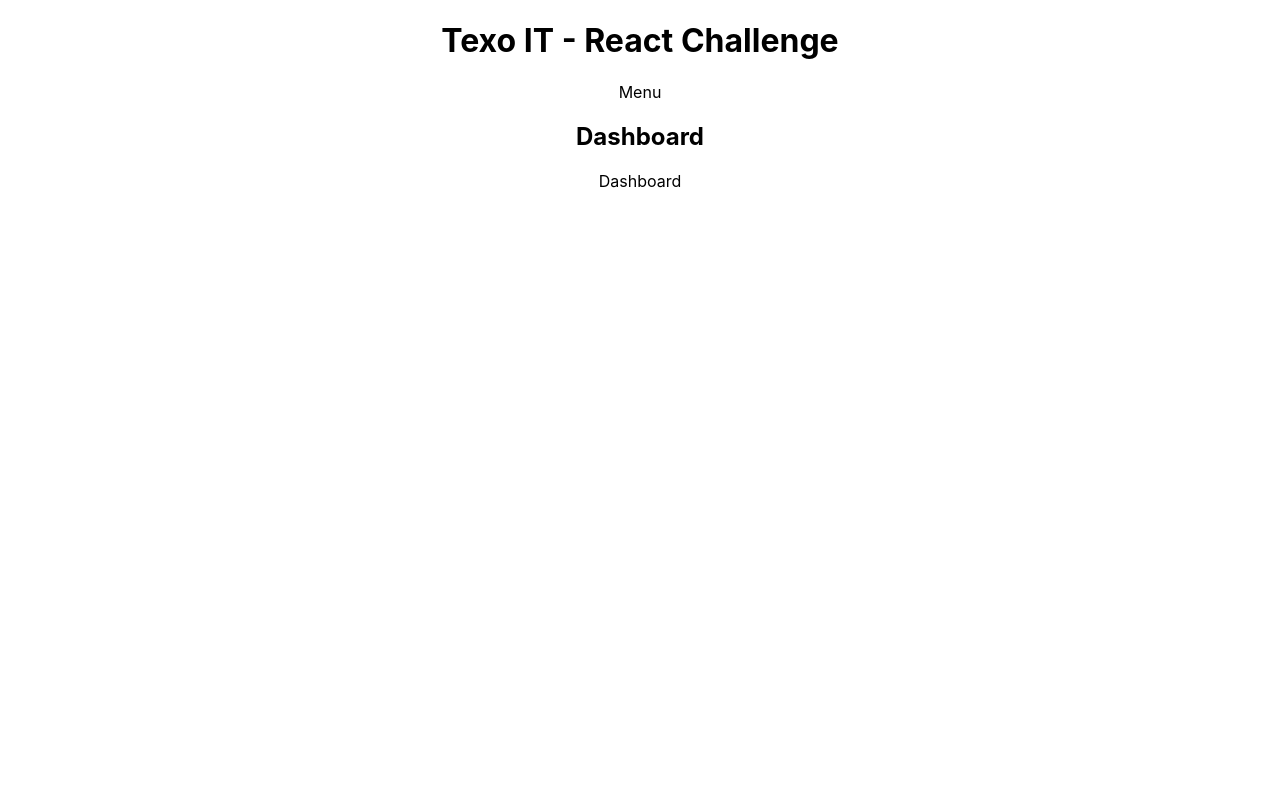
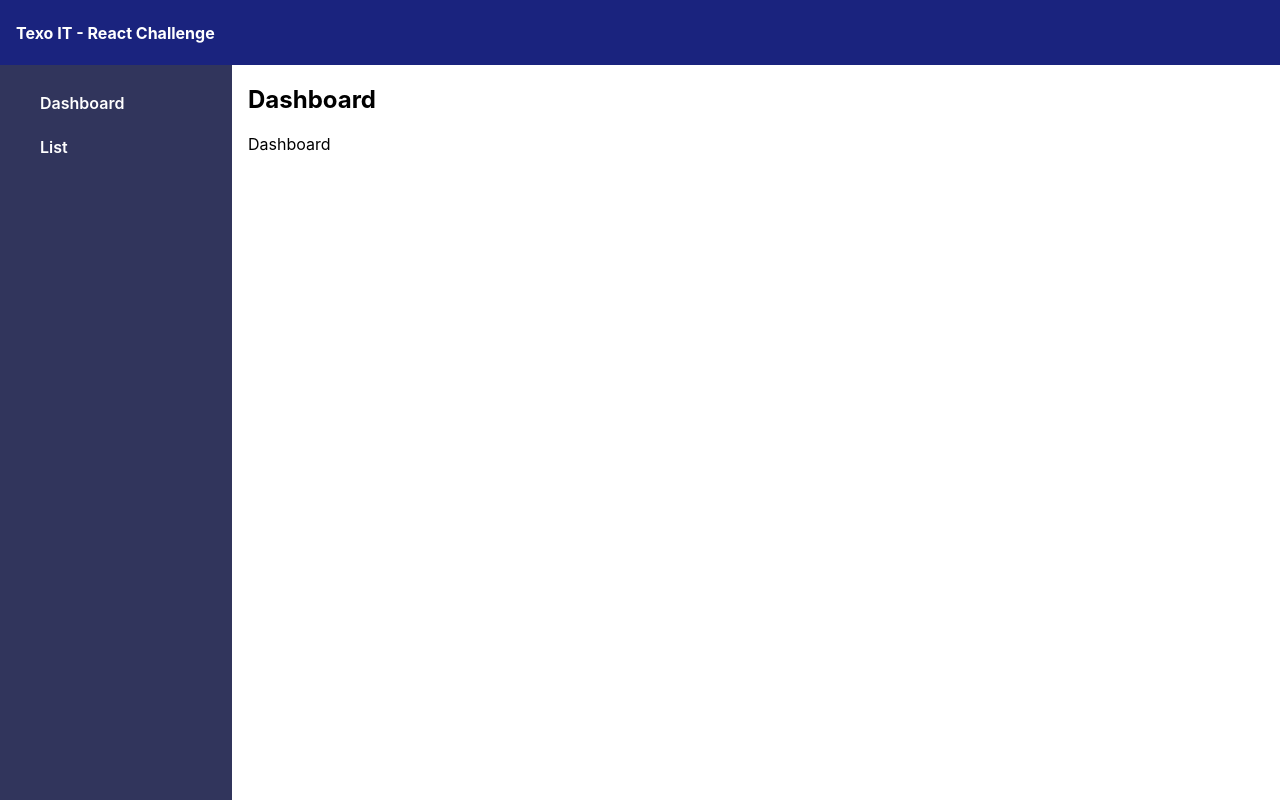
Before and after one commit to romaob/texo-it-react-challenge, a React (Create React App) app: page / in a window 1280 px wide. Built offline with nearby package versions, Linux system fonts and the light colour scheme.

Commit message:
Implementing the PageWrapper style and the Button component

```diff
--- a/src/App.css
+++ b/src/App.css
@@ -1,38 +1,8 @@
+/* Importing /styles */
+@import 'styles/palette.css';
+@import 'styles/pagewrapper.css';
+@import 'styles/button.css';
+
 .App {
   text-align: center;
 }
-
-.App-logo {
-  height: 40vmin;
-  pointer-events: none;
-}
-
-@media (prefers-reduced-motion: no-preference) {
-  .App-logo {
-    animation: App-logo-spin infinite 20s linear;
-  }
-}
-
-.App-header {
-  background-color: #282c34;
-  min-height: 100vh;
-  display: flex;
-  flex-direction: column;
-  align-items: center;
-  justify-content: center;
-  font-size: calc(10px + 2vmin);
-  color: white;
-}
-
-.App-link {
-  color: #61dafb;
-}
-
-@keyframes App-logo-spin {
-  from {
-    transform: rotate(0deg);
-  }
-  to {
-    transform: rotate(360deg);
-  }
-}
--- /dev/null
+++ b/src/components/Button.tsx
@@ -0,0 +1,26 @@
+import React from 'react'
+
+export interface ButtonProps {
+    text?: string;
+    type?: 'default' | 'text';
+    link?: string;
+    contrast?: boolean;
+    onClick?: () => void;
+    children?: React.ReactNode;
+}
+
+export default function Button({
+    text,
+    type,
+    link,
+    contrast,
+    onClick,
+    children
+} : ButtonProps): JSX.Element {
+  return (
+    <a className={`button ${type === 'text' ? 'button-text' : ''} ${contrast ? 'button-text-contrast' : ''}`} data-testid='button' onClick={onClick} href={link}>
+        {text && <span>{text}</span>}
+        {children}
+    </a>
+  )
+}
--- a/src/components/PageWrapper.tsx
+++ b/src/components/PageWrapper.tsx
@@ -1,5 +1,7 @@
 import React from 'react'
 import { strings } from '../values/strings';
+import { ROUTES } from '../values/routes';
+import Button from './Button';
 
 export interface PageWrapperProps {
     title?: string;
@@ -17,7 +19,9 @@
       </div>
       <div className='page-wrapper-body'>
         <div className='page-wrapper-menu' data-testid='page-wrapper-menu'>
-            Menu
+            {Object.values(ROUTES).map((route) => (
+                <Button key={route.path} text={route.name} type='text' contrast link={route.path} />
+            ))}
         </div>
         <div className='page-wrapper-content'>
             <h2>{title}</h2>
--- /dev/null
+++ b/src/styles/button.css
@@ -0,0 +1,19 @@
+.button {
+    background-color: var(--primary);
+    border: none;
+    border-radius: 0.5rem;
+    color: var(--color-white);
+    cursor: pointer;
+    font-size: 1rem;
+    font-weight: 600;
+    padding: 0.75rem 1.5rem;
+    transition: background-color 0.2s ease-in-out;
+    text-decoration: none;
+}
+.button-text {
+    background-color: transparent;
+    color: var(--primary)
+}
+.button-text-contrast {
+    color: white;
+}
--- /dev/null
+++ b/src/styles/pagewrapper.css
@@ -0,0 +1,38 @@
+.page-wrapper {
+    display: flex;
+    flex-direction: column;
+    min-height: 100vh;
+}
+
+.page-wrapper-header {
+    display: flex;
+    background-color: var(--primary);
+    color: white;
+    padding: 1rem;
+    align-items: flex-start;
+}
+.page-wrapper-header h1{
+    font-size: 1rem;
+    line-height: 0.75rem;
+}
+.page-wrapper-body {
+    display: flex;
+    flex: 1;
+    flex-direction: row;
+}
+.page-wrapper-menu {
+    display: flex;
+    flex-direction: column;
+    align-items: flex-start;
+    background-color: var(--secondary);
+    color: white;
+    padding: 1rem;
+    width: 200px;
+}
+.page-wrapper-content {
+    display: flex;
+    flex: 1;
+    flex-direction: column;
+    padding-inline: 1rem;
+    align-items: flex-start;
+}
--- /dev/null
+++ b/src/styles/palette.css
@@ -0,0 +1,6 @@
+/* Color Palette of the App variables */
+:root {
+    --primary: #1a237e;
+    --secondary: #31355c;
+    --accent: #ff6f00;
+}
```
